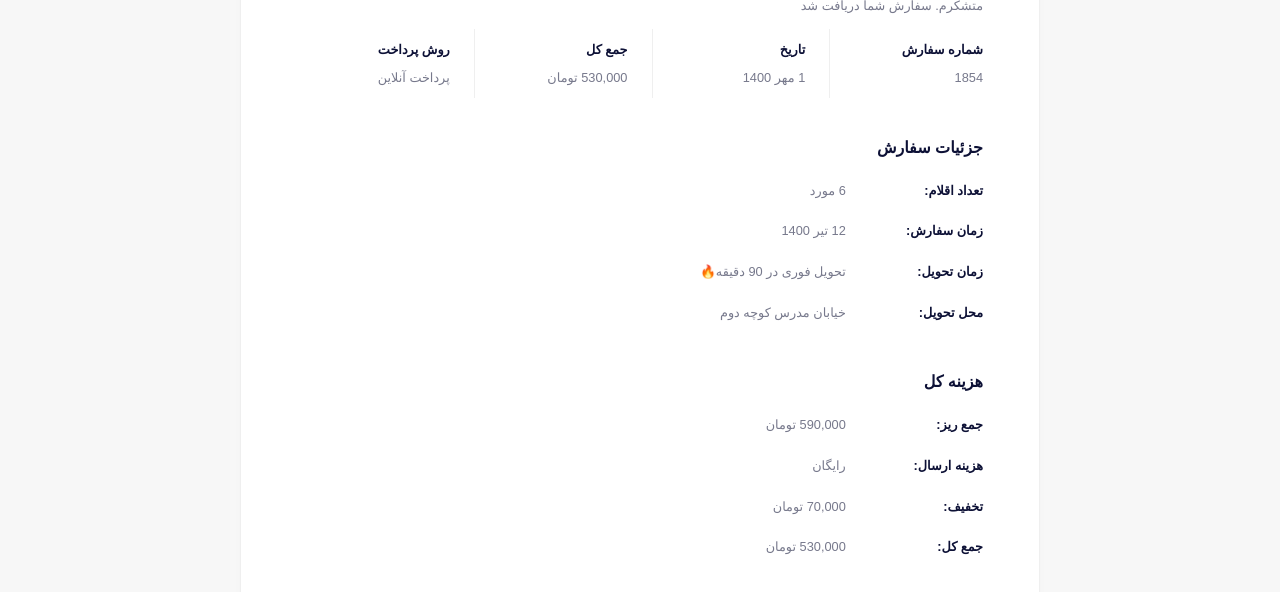
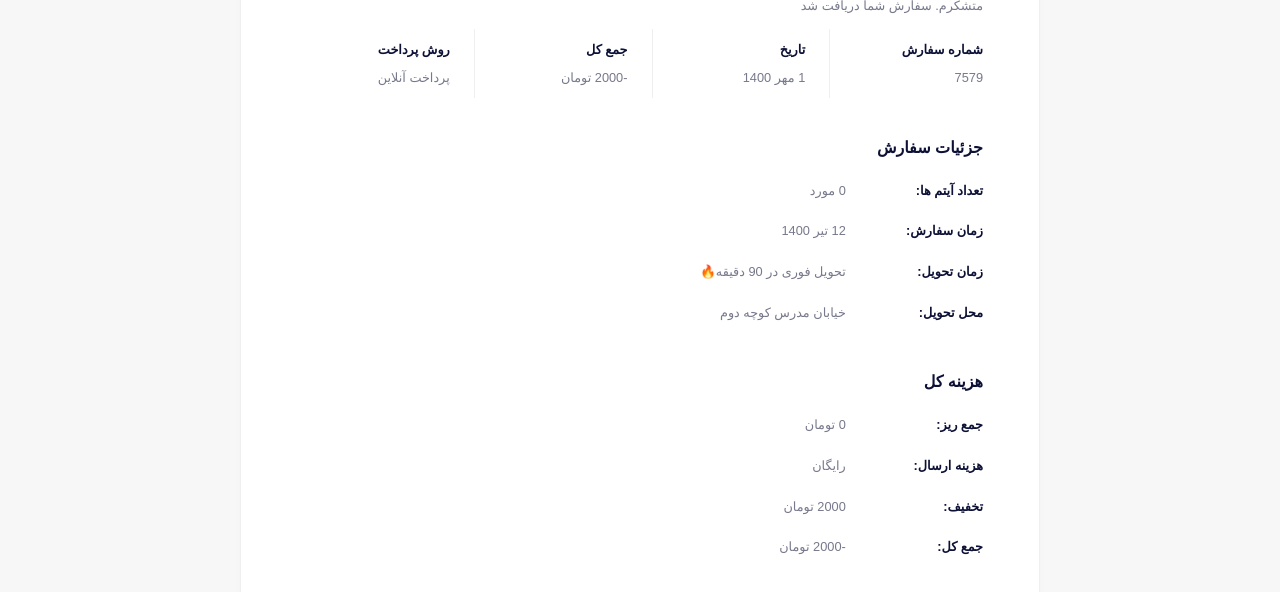
Before and after one commit to reza-goodarzi/grocery_delivery, a React (Create React App) app: page /order_received in a window 1280 px wide. Shown: the part 244-836 px from the top of the page. Built offline with nearby package versions, Linux system fonts and the light colour scheme; a small style sheet from the web is missing.

Commit message:
render info of bills in OrderReceived component

```diff
--- a/src/pages/OrderReceived.js
+++ b/src/pages/OrderReceived.js
@@ -1,7 +1,14 @@
+import { useSelector } from "react-redux";
 import { Link } from "react-router-dom";
 import styled from "styled-components";
 
 function OrderReceived() {
+	const cart = useSelector(state => state.cart);
+
+	const subTotal = cart.items.reduce((acc, item) => acc + item.totalPrice, 0) * 1000;
+	const discount = 2000; //Todo Temp
+	const total = subTotal - discount;
+
 	return (
 		<Container>
 			<BackHome to='/'>بازگشت به خانه</BackHome>
@@ -15,7 +22,7 @@ function OrderReceived() {
 				<OrderReceivedStyle>
 					<span className="order_number">
 						<h3>شماره سفارش</h3>
-						<p>1854</p>
+						<p>{(Math.random() * 10000).toFixed()}</p>
 					</span>
 					<span className="date">
 						<h3>تاریخ</h3>
@@ -23,7 +30,7 @@ function OrderReceived() {
 					</span>
 					<span className="total">
 						<h3>جمع کل</h3>
-						<p>530,000 تومان</p>
+						<p>{total} تومان</p>
 					</span>
 					<span className="payment_method">
 						<h3>روش پرداخت</h3>
@@ -36,8 +43,8 @@ function OrderReceived() {
 				<h2>جزئیات سفارش</h2>
 				<Details>
 					<span>
-						<h3>تعداد اقلام:</h3>
-						<p>6 مورد</p>
+						<h3>تعداد آیتم ها:</h3>
+						<p>{cart.totalQuantity} مورد</p>
 					</span>
 					<span>
 						<h3>زمان سفارش:</h3>
@@ -59,7 +66,7 @@ function OrderReceived() {
 				<Details>
 					<span>
 						<h3>جمع ریز:</h3>
-						<p>590,000 تومان</p>
+						<p>{subTotal} تومان</p>
 					</span>
 					<span>
 						<h3>هزینه ارسال:</h3>
@@ -67,11 +74,11 @@ function OrderReceived() {
 					</span>
 					<span>
 						<h3>تخفیف:</h3>
-						<p>70,000 تومان</p>
+						<p>{discount} تومان</p>
 					</span>
 					<span>
 						<h3>جمع کل:</h3>
-						<p>530,000 تومان</p>
+						<p>{total} تومان</p>
 					</span>
 				</Details>
 			</div>
```
